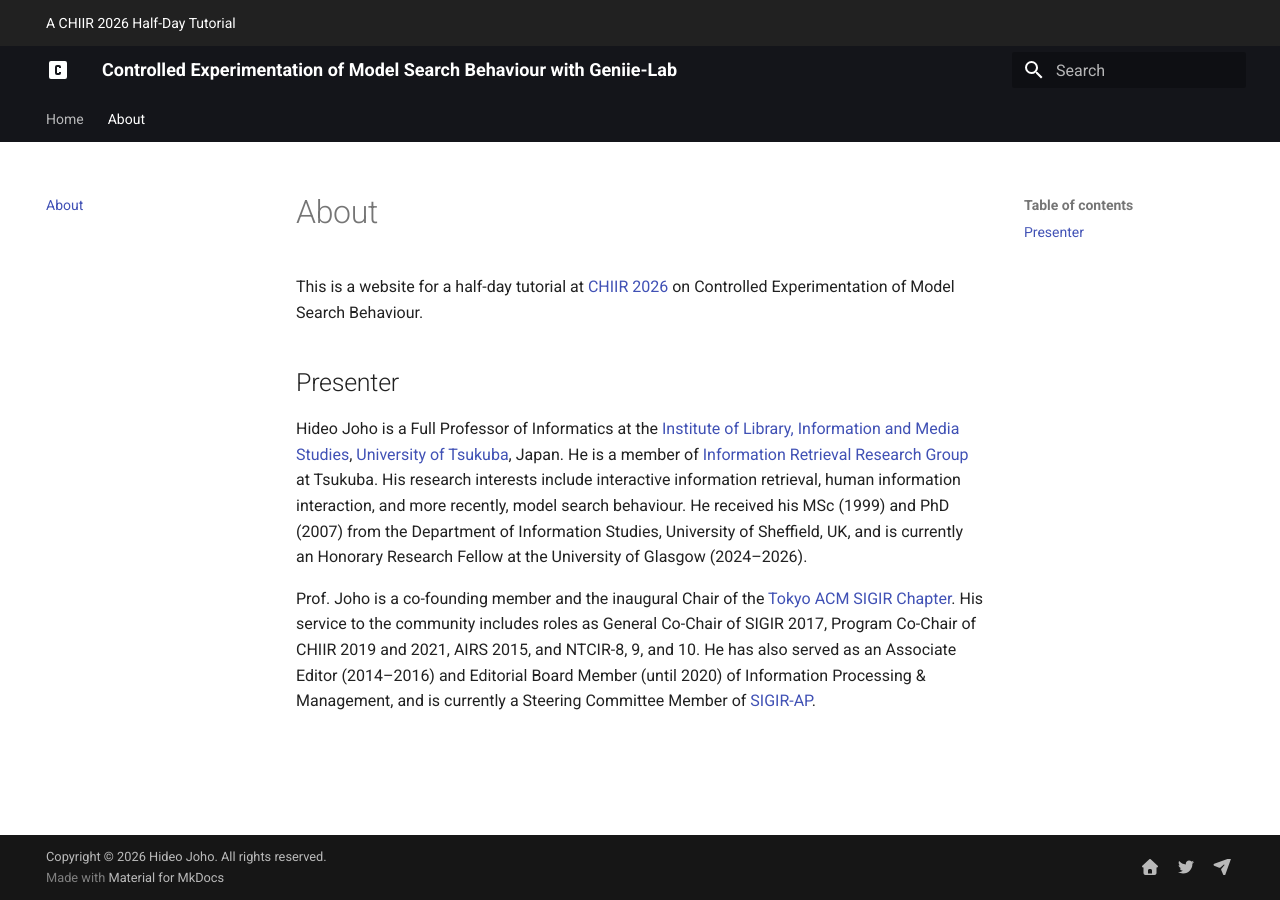
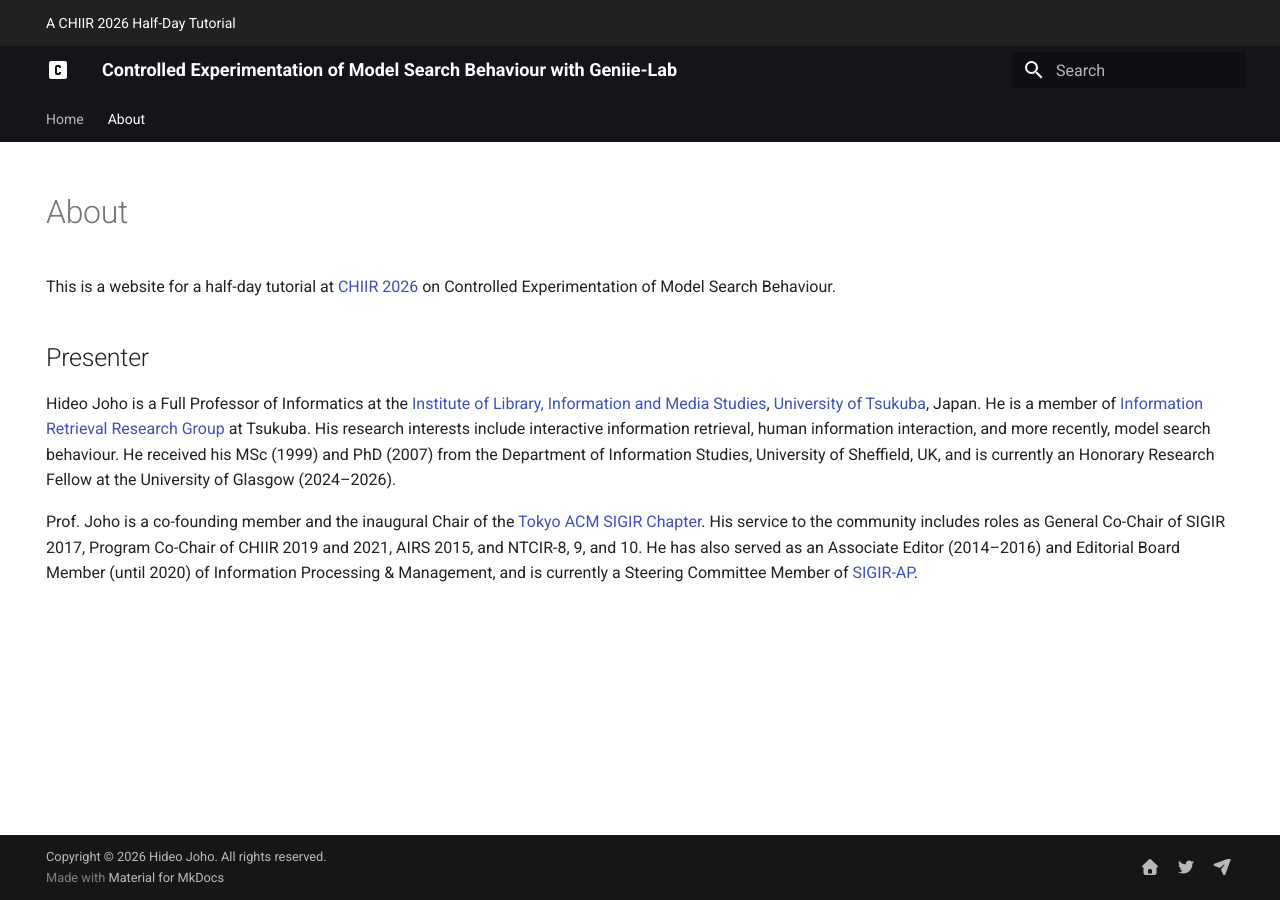
Before and after one commit to geniie-lab/chiir2026, an MkDocs documentation site: the page built from docs/about.md, in a window 1280 px wide. Built offline with MkDocs 1.6.1 and Material for MkDocs 9.7.7, drawn with Linux system fonts in a browser that asks for light colours; some of the changed lines change nothing that is shown.

Commit message:
Removed navi and toc from about

```diff
--- a/docs/about.md
+++ b/docs/about.md
@@ -1,3 +1,9 @@
+---
+hide:
+    - navigation
+    - toc
+---
+
 # About
 
 This is a website for a half-day tutorial at [CHIIR 2026](https://chiir2026.github.io/) on Controlled Experimentation of Model Search Behaviour.
```
